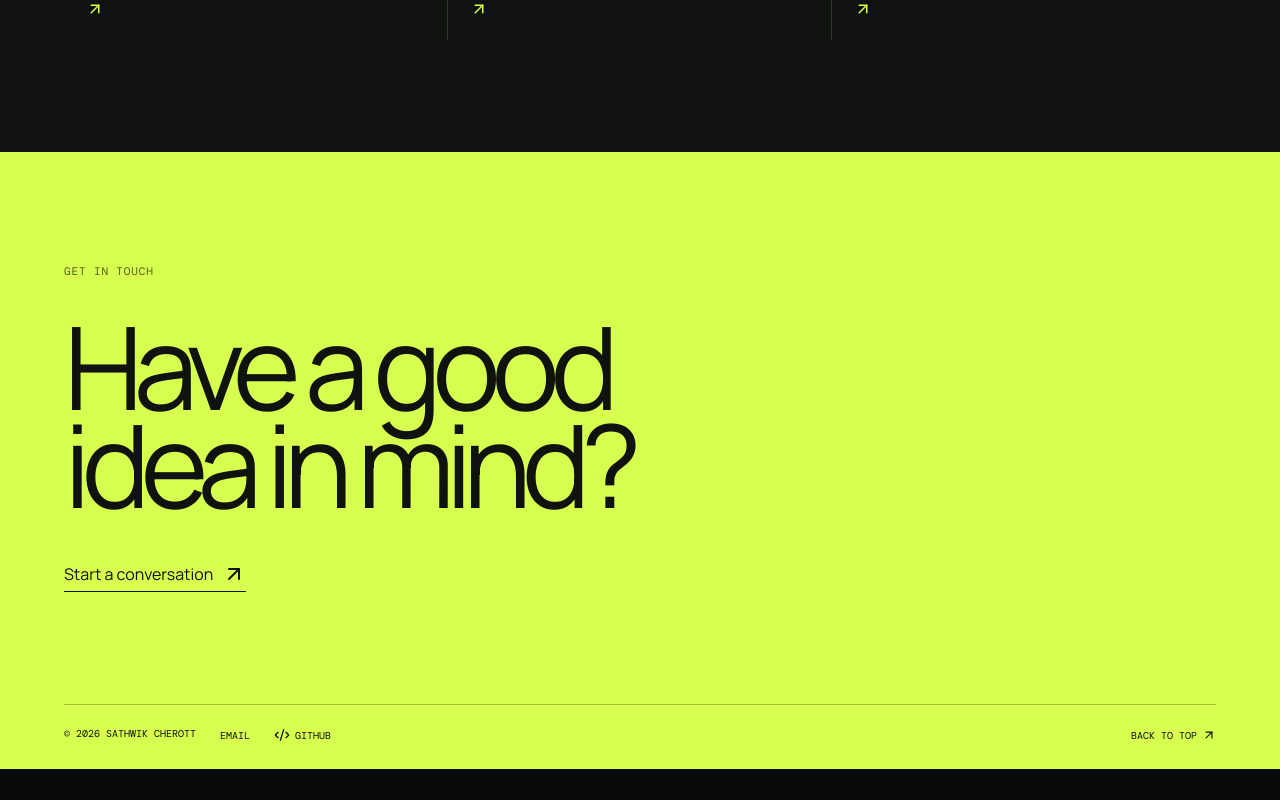
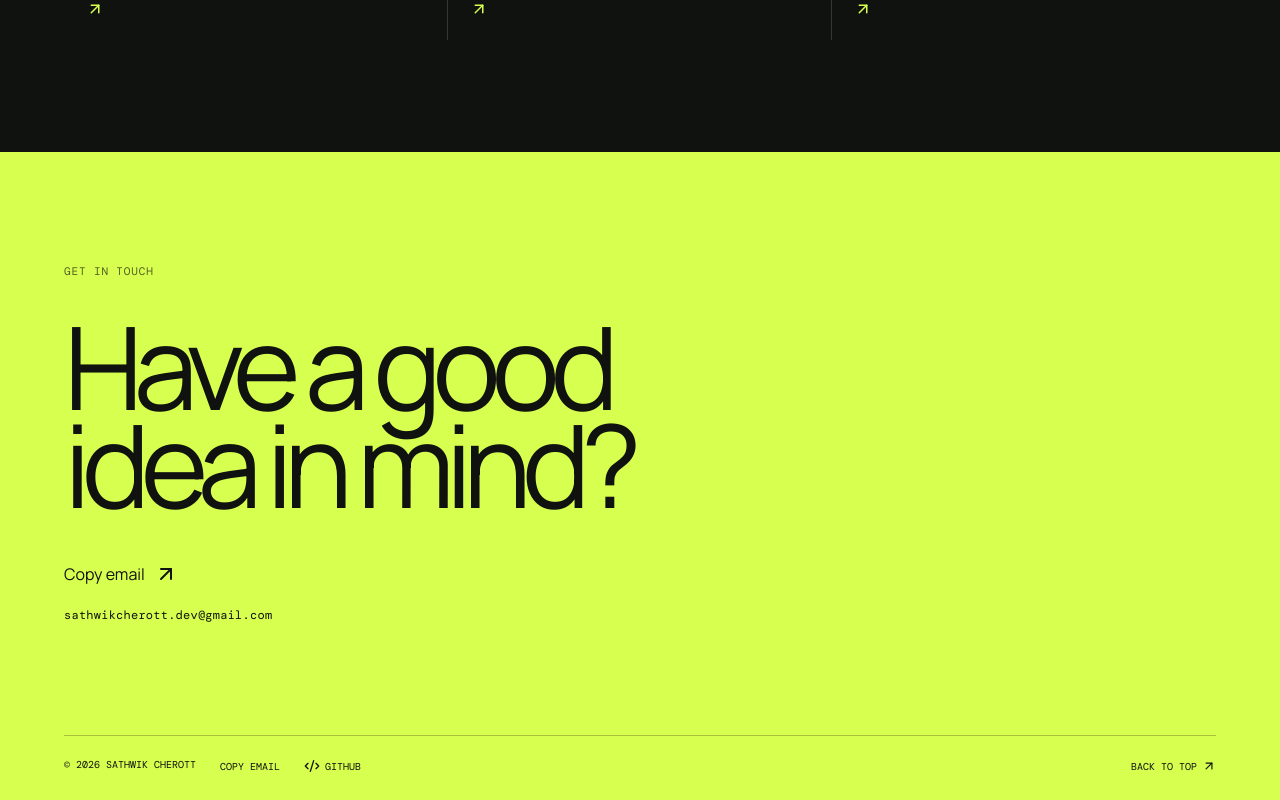
Before and after one commit to sathwikcherott/sathwik-portfolio, a React (Vite) app: page / in a window 1280 px wide. Shown: the part 2723-3523 px from the top of the page. Before the commit the page ends 3492 px from the top, so only its background shows below. Built offline with nearby package versions, Linux system fonts and the light colour scheme.

Commit message:
Add copy-to-clipboard contact action

```diff
--- a/src/App.jsx
+++ b/src/App.jsx
@@ -28,8 +28,14 @@ function Reveal({ children, className = '' }) {
 
 export default function App() {
   const [open, setOpen] = useState(false)
+  const [emailCopied, setEmailCopied] = useState(false)
   const reduced = useReducedMotion()
   const nav = ['Work', 'About', 'Playground', 'Contact']
+  const copyEmail = async () => {
+    await navigator.clipboard.writeText('sathwikcherott.dev@gmail.com')
+    setEmailCopied(true)
+    window.setTimeout(() => setEmailCopied(false), 2200)
+  }
   return <main>
     <div className="grain" aria-hidden="true" />
     <header className="nav-shell">
@@ -74,8 +80,8 @@ export default function App() {
     </section>
 
     <section id="contact" className="contact section-pad">
-      <Reveal><p className="kicker">GET IN TOUCH</p><h2>Have a good<br />idea in mind?</h2><a className="contact-link" href="mailto:sathwikcherott.dev@gmail.com">Start a conversation <ArrowUpRight /></a></Reveal>
-      <footer><span>© {new Date().getFullYear()} SATHWIK CHEROTT</span><a href="mailto:sathwikcherott.dev@gmail.com">EMAIL</a><a href="https://github.com/sathwikcherott" target="_blank" rel="noreferrer"><Code2 size={16} /> GITHUB</a><a href="#top">BACK TO TOP <ArrowUpRight size={14} /></a></footer>
+      <Reveal><p className="kicker">GET IN TOUCH</p><h2>Have a good<br />idea in mind?</h2><button className="contact-link" type="button" onClick={copyEmail}>{emailCopied ? 'Email copied' : 'Copy email'} <ArrowUpRight /></button><p className="contact-email">sathwikcherott.dev@gmail.com</p></Reveal>
+      <footer><span>© {new Date().getFullYear()} SATHWIK CHEROTT</span><button className="footer-email" type="button" onClick={copyEmail}>{emailCopied ? 'EMAIL COPIED' : 'COPY EMAIL'}</button><a href="https://github.com/sathwikcherott" target="_blank" rel="noreferrer"><Code2 size={16} /> GITHUB</a><a href="#top">BACK TO TOP <ArrowUpRight size={14} /></a></footer>
     </section>
   </main>
 }
```
Also changed, not shown: src/styles.css.
